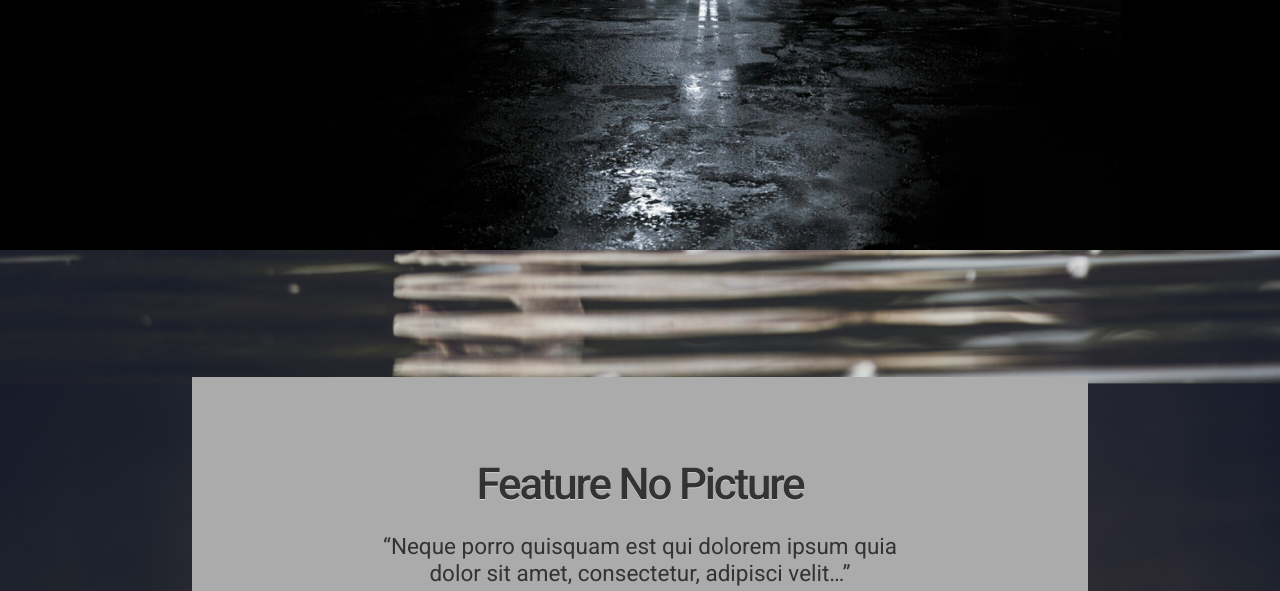
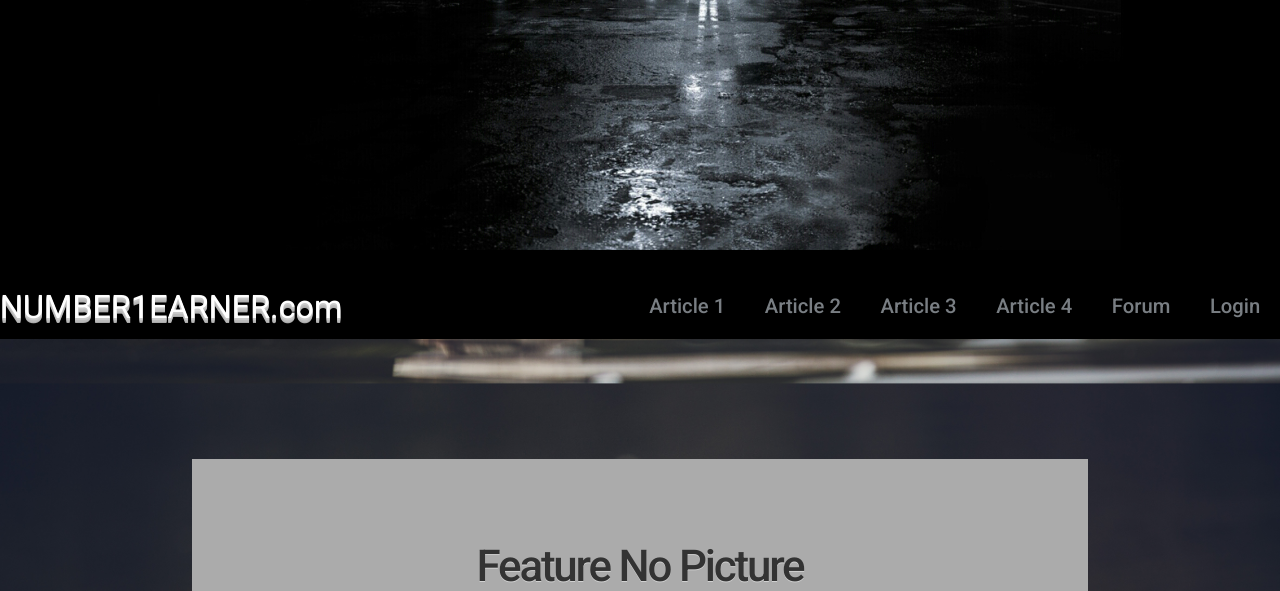
Before and after one commit to stevemasteller/number1earner, a PHP site: page / in a window 1280 px wide. Shown: the part 470-1061 px from the top of the page. Run offline with PHP 8.4, Linux system fonts and the light colour scheme.

Commit message:
Added navigation. menus done. not yet fixed to top.

```diff
--- a/css/style.css
+++ b/css/style.css
@@ -208,3 +208,105 @@ a:hover {
 	}
 
 }
+
+/* =================================
+  nav Main Styles
+==================================== */
+
+.main-header,
+.nav {
+	display: flex;
+	flex-direction: column;
+}
+
+.main-header {
+	margin-top: -1em;
+	padding-top: 2em;
+	background-color: #000;
+}
+
+.site-logo {
+	align-self: center;
+	font-size: 1.8em;
+	color: #fff;
+	text-shadow:	0 1px 0 #ccc,   /* 3d effect */
+					0 2px 0 #c9c9c9,
+					0 3px 0 #bbb,
+					0 4px 0 #b9b9b9,
+					0 5px 0 #aaa,
+					0 6px 1px rgba(0,0,0,.1),
+					0 0 5px rgba(0,0,0,.1),
+					0 1px 3px rgba(0,0,0,.3),
+					0 3px 5px rgba(0,0,0,.2),
+					0 5px 10px rgba(0,0,0,.25),
+					0 10px 10px rgba(0,0,0,.2),
+					0 20px 20px rgba(0,0,0,.15);
+}
+
+.site-logo:hover {
+	text-decoration: none;
+}
+
+.nav {
+	margin-top: 1.5em;
+}
+
+.nav a {
+	display: block;
+	color: #797e83;
+	font-size: 1.125em;
+	font-weight: 500;
+	text-align: center;
+	padding: .4em;
+	border-bottom: 1px solid #ebecec;
+}
+
+.nav a:hover {
+	color: #fff;
+	border-bottom-color: #22627e;
+	text-decoration: none;
+}
+
+/* =================================
+  nav Media Queries
+==================================== */
+
+@media (min-width: 769px) {
+
+	.main-header {
+		justify-content: flex-end;
+		height: 200px;
+	}
+
+	.nav {
+		margin-top: 3em;
+		flex-direction: row;
+		justify-content: space-between;
+	}
+
+	.nav a {
+		border-bottom-color: transparent;
+	}
+}
+
+@media (min-width: 1025px) {
+
+	.main-header {
+		flex-direction: row;
+		height: 100px;
+	}
+
+	.site-logo {
+		margin-right: auto;
+	}
+
+	.nav {
+		margin-top: 0;
+		align-self: center;
+	}
+
+	.nav li {
+		margin-left: .65em;
+		margin-right: .65em;
+	}
+}
--- a/index.html
+++ b/index.html
@@ -12,6 +12,21 @@
 <body>
 
 	<img id="splash" src = 'img/Screenshot_2016-07-01-18-18-37.jpg' alt='Jet on runway in the dark'>
+
+	<!-- start header -->
+	<header class="main-header">
+		<a class="site-logo" href="/">NUMBER1EARNER.com</a>
+
+		<ul class="nav">
+			<li><a href="#">Article 1</a></li>
+			<li><a href="#">Article 2</a></li>
+			<li><a href="#">Article 3</a></li>
+			<li><a href="#">Article 4</a></li>
+			<li><a href="#">Forum</a></li>
+			<li><a href="#">Login</a></li>
+		</ul>
+	</header>
+	<!-- end header -->
 
 	<div class="wrapper-top">
 
```
